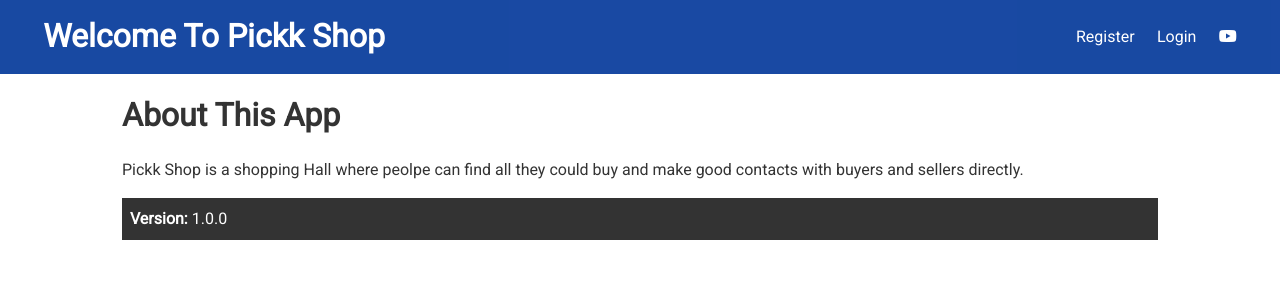
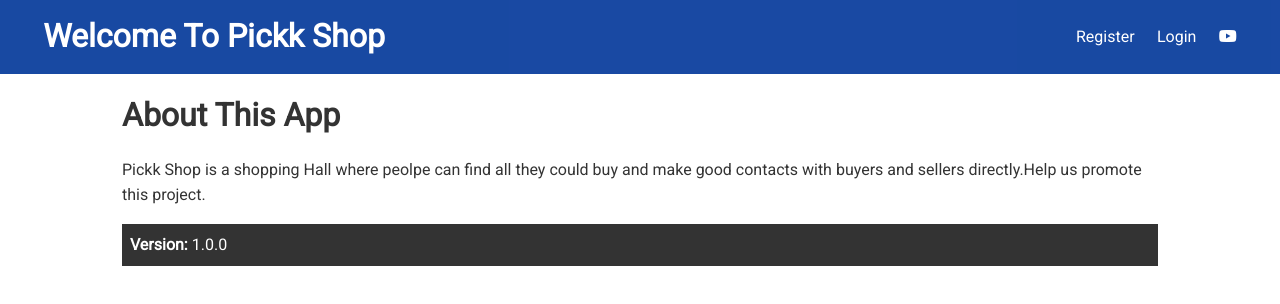
Before and after one commit to francisChigozie/edu-pickkshop, a React (Create React App) app: page /about in a window 1280 px wide. Shown: the top 304 px of the page. Built offline with nearby package versions, Linux system fonts and the light colour scheme; no server answers.

Commit message:
First commit

```diff
--- a/src/components/pages/About.js
+++ b/src/components/pages/About.js
@@ -5,7 +5,9 @@ const About = () => {
     <div>
       <h1>About This App</h1>
       <p className='my-1'>
-        Pickk Shop is a shopping Hall where peolpe can find all they could buy and make good contacts with buyers and sellers directly.
+        Pickk Shop is a shopping Hall where peolpe can find all they could buy and make
+        good contacts with buyers and sellers directly.Help us promote this project.
+
       </p>
       <p className='bg-dark p'>
         <strong>Version: </strong> 1.0.0
```
